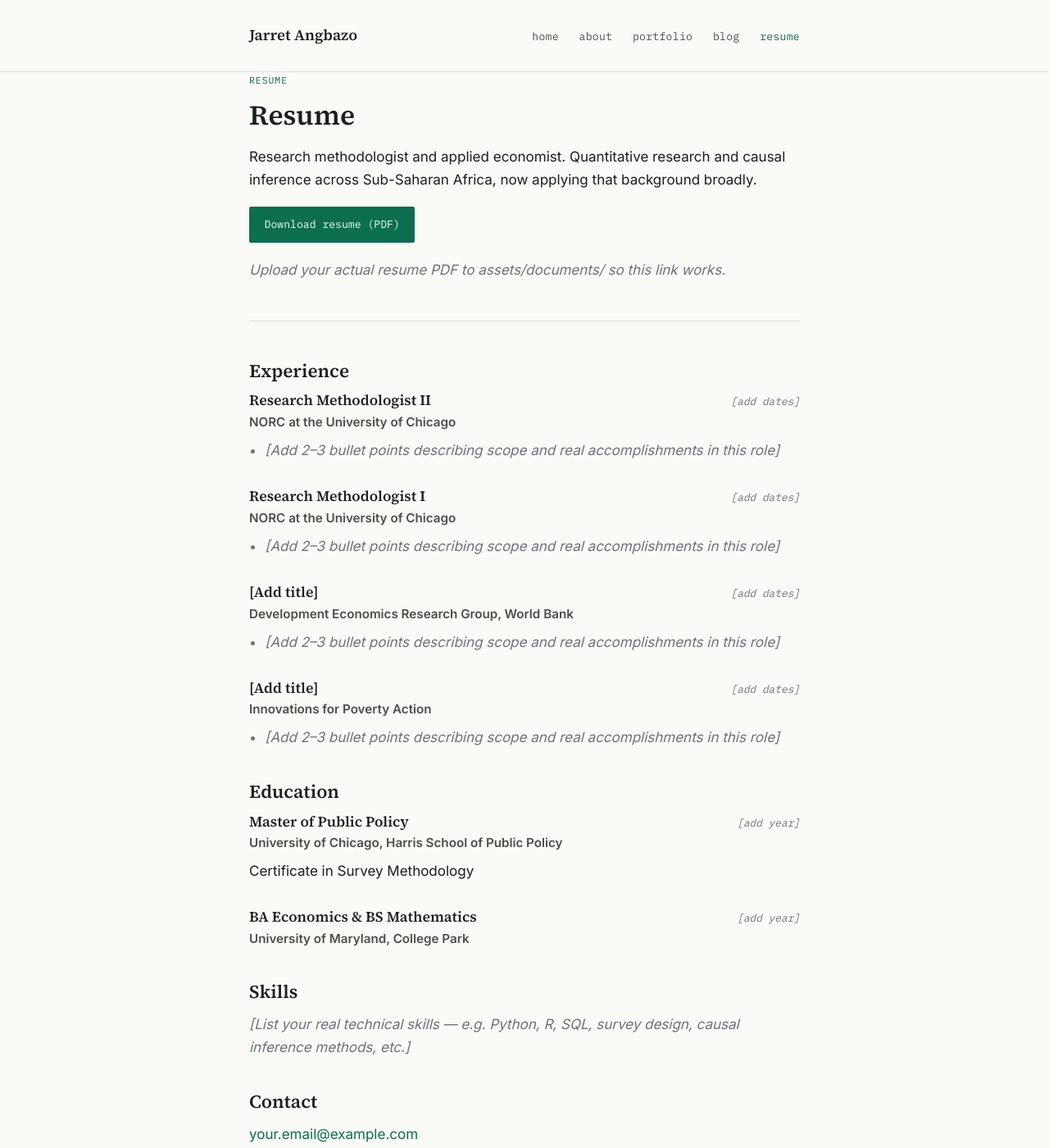
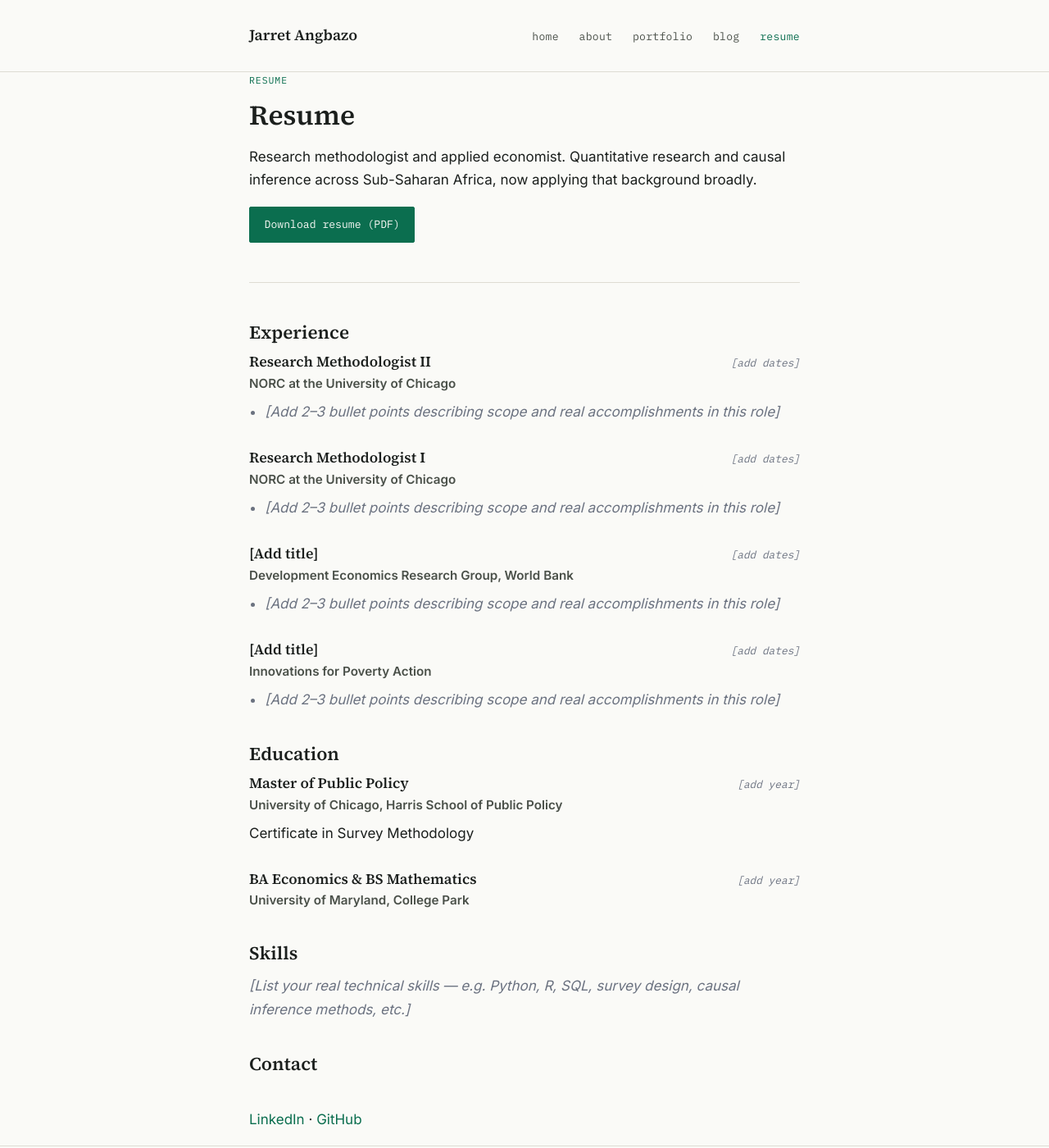
Before and after one commit to jarretangbazo/jarretangbazo.github.io, a Jekyll site: the page built from resume.md, in a window 1280 px wide and 1400 px high. Shown: the whole window at 82% size. Built offline with Jekyll 4.4.1, drawn with Linux system fonts in a browser that asks for light colours.

Commit message:
Add resume and update contact info

```diff
--- a/_config.yml
+++ b/_config.yml
@@ -4,8 +4,8 @@ url: "https://jarretangbazo.github.io"
 baseurl: ""
 
 author: Jarret Angbazo
-email: your.email@example.com   # TODO: replace with your real email
-linkedin: https://linkedin.com/in/yourprofile   # TODO: replace with your real LinkedIn URL
+# email: jarretangbazo@gmail.com   # TODO: replace with your real email
+linkedin: https://linkedin.com/in/jarretangbazo
 github: jarretangbazo
 
 markdown: kramdown
--- a/resume.md
+++ b/resume.md
@@ -9,7 +9,7 @@ permalink: /resume/
 <p>Research methodologist and applied economist. Quantitative research and causal inference across Sub-Saharan Africa, now applying that background broadly.</p>
 
 <a class="btn primary" href="{{ '/assets/documents/Jarret-Angbazo-Resume.pdf' | relative_url }}">Download resume (PDF)</a>
-<p class="placeholder">Upload your actual resume PDF to assets/documents/ so this link works.</p>
+<!-- <p class="placeholder">Upload your actual resume PDF to assets/documents/ so this link works.</p> -->
 
 <hr class="section-divider">
 
```
Also changed, not shown: 1 other file.
